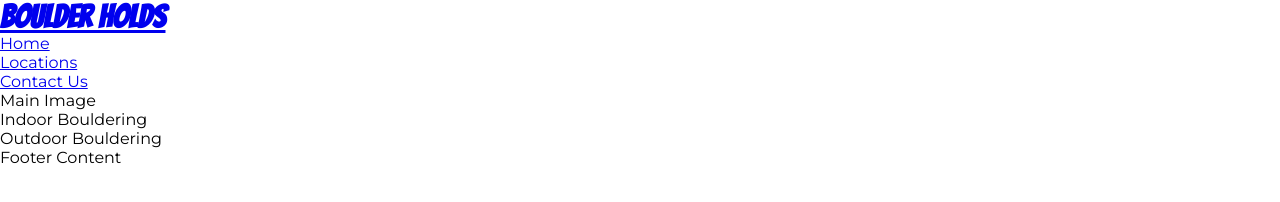
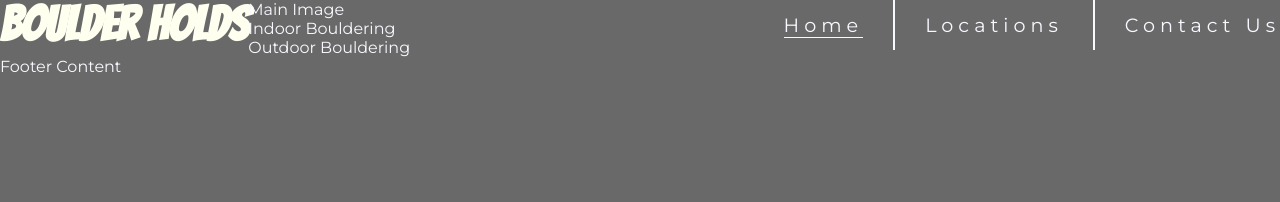
Before and after one commit to Code-Institute-Submissions/lewisbambrick-MP1_MayResub, a plain HTML site: page index.html in a window 1280 px wide. Drawn offline with Linux system fonts and the light colour scheme.

Commit message:
menu and logo styled fully

```diff
--- a/assets/css/style.css
+++ b/assets/css/style.css
@@ -7,8 +7,55 @@
 }
 body{
     font-family: montserrat, sans-serif;
+    font-weight: 200;
+    background-color: dimgray;
+    color: ghostwhite;
 }
 
-h1{
+/* styles Logo and headings*/
+
+
+h1, h2{
     font-family: bangers, sans-serif;
+    color: ivory;
 }
+
+#logo{
+    float: left;
+    font-size: 300%;
+}
+
+#nav-bar{
+    letter-spacing: 5px;
+    list-style: none;
+    font-size: 120%;
+
+}
+
+#nav-bar li{
+    float: right;
+}
+
+.menu-seperator{
+
+    margin-right: 30px;
+    border-right: 2px solid ghostwhite;
+    padding-right: 30px;
+}
+
+#nav-bar a{
+    color: inherit;
+    text-decoration: none;
+}
+
+#nav-bar a:hover{
+    border-bottom: 1px solid ghostwhite;
+}
+
+.active{
+    border-bottom: 1px solid ghostwhite;
+}
+
+#logo, #nav-bar{
+    line-height: 50px;
+}
--- a/index.html
+++ b/index.html
@@ -15,15 +15,16 @@
 <body>
     <header>
         <a href="index.html">
-            <h1>Boulder Holds</h1>
+            <h1 id="logo">Boulder Holds</h1>
         </a>
         <nav>
-            <ul>
-                <li><a href="index.html">Home</a></li>
-
-                <li><a href="#">Locations</a></li>
+            <ul id="nav-bar">
 
                 <li><a href="#">Contact Us</a></li>
+
+                <li class="menu-seperator"><a href="#">Locations</a></li>
+
+                <li class="menu-seperator"><a class="active"  href="index.html">Home</a></li>
             </ul>
         </nav>
     </header>
```
